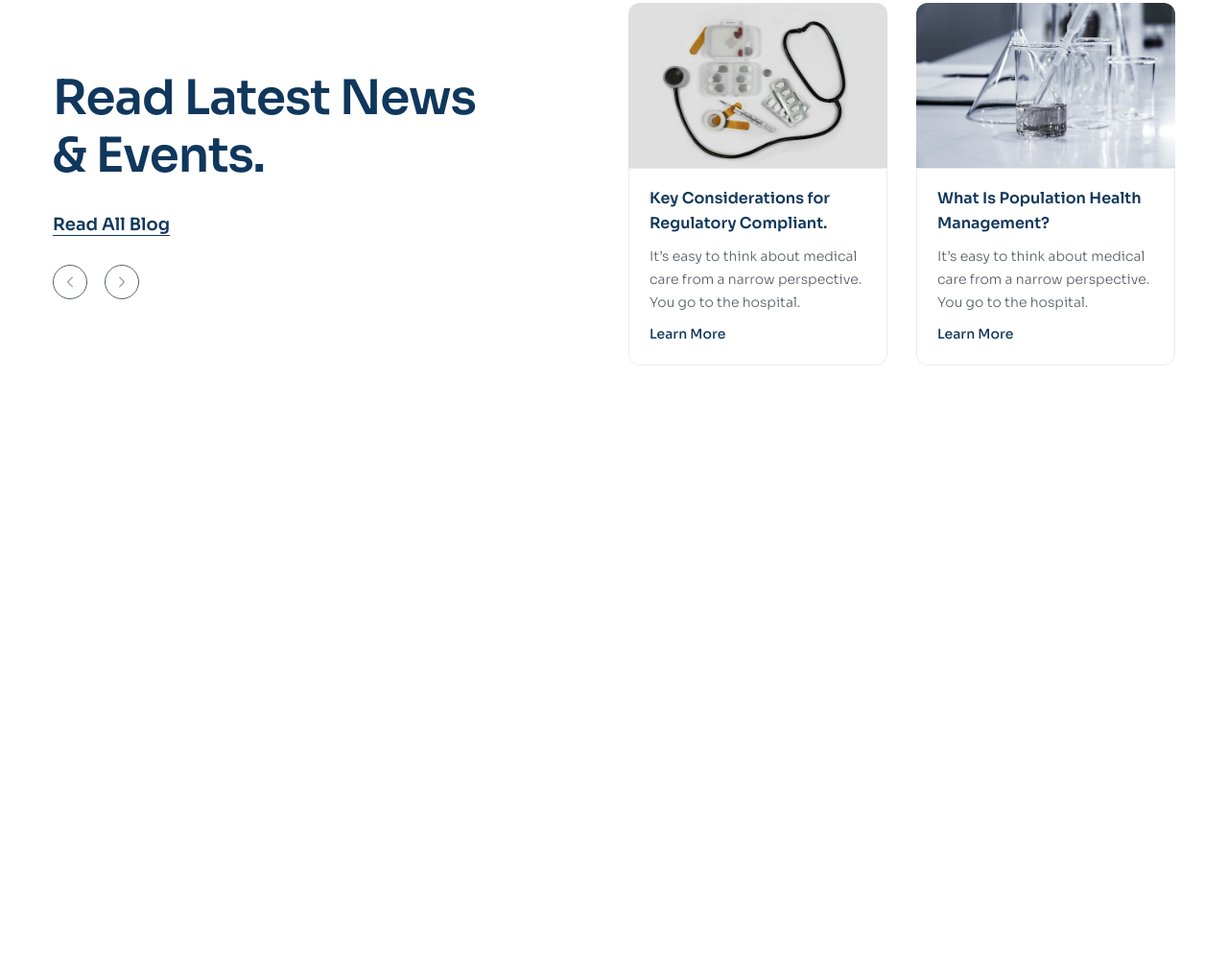
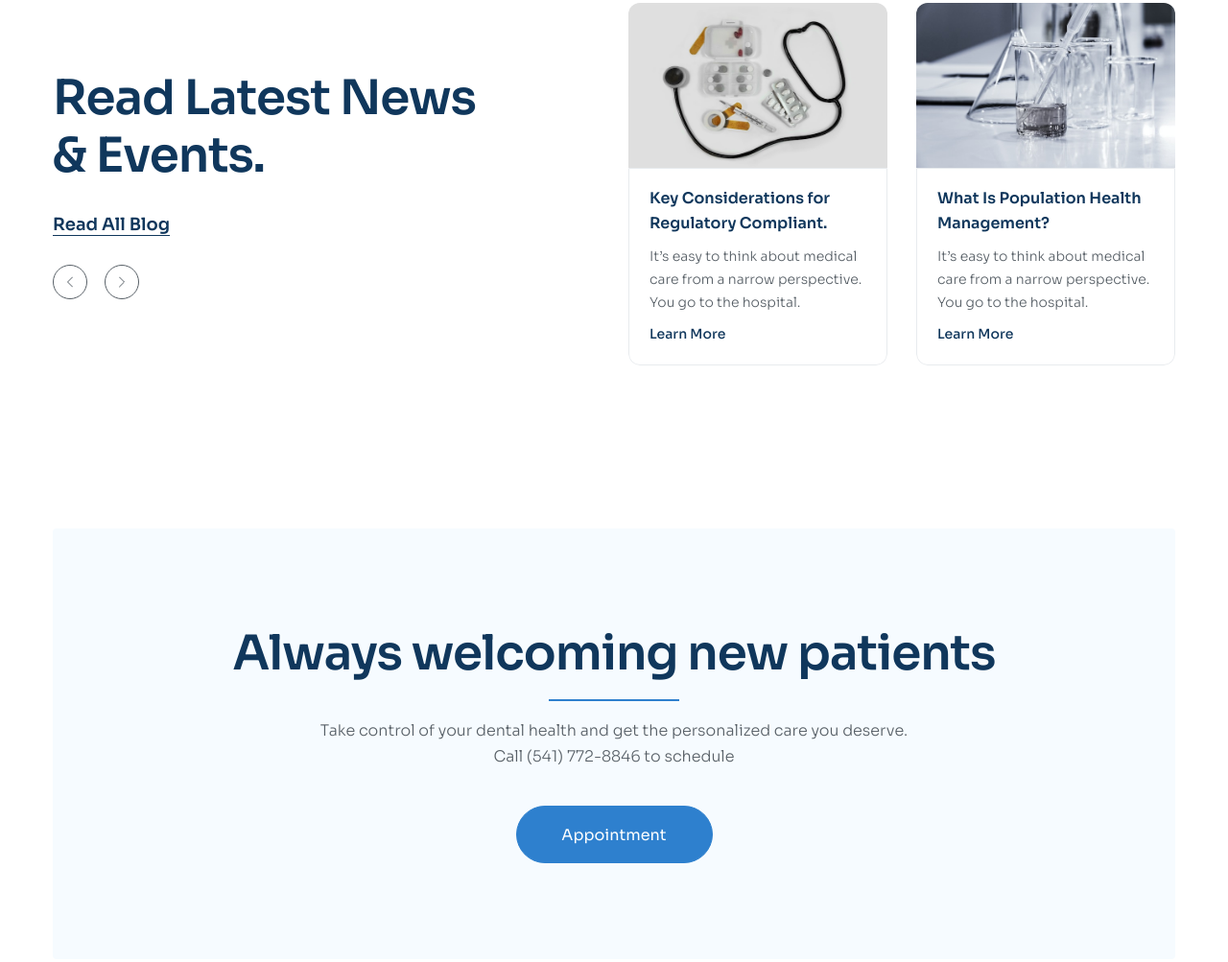
Before and after one commit to hoangvinhsctn/f8-htmlcss-03, a plain HTML site: page index.html in a window 1280 px wide. Shown: the part 5062-6065 px from the top of the page at 96% size. Before the commit the page ends 5800 px from the top, so only its background shows below. Drawn offline with Linux system fonts and the light colour scheme.

Commit message:
Làm phần Appointment

```diff
--- a/assets/css/styles.css
+++ b/assets/css/styles.css
@@ -605,7 +605,6 @@ a {
 }
 
 .news-item:hover {
-    transform: translateY(-12px);
     box-shadow: 0px 18px 50px 0px rgba(0, 0, 0, 0.05);
 }
 
@@ -614,10 +613,20 @@ a {
 }
 
 .news-item__thumb {
+    overflow: hidden;
+}
+
+.news-item__img {
     display: block;
     width: 100%;
+    height: 100%;
     height: 172px;
     object-fit: cover;
+    transition: 0.25s;
+}
+
+.news-item__img:hover {
+    transform: scale(1.1);
 }
 
 .news-item__body {
@@ -651,3 +660,43 @@ a {
     font-weight: 500;
     line-height: 1.26;
 }
+
+.news-item__more:hover {
+    color: #2e80ce;
+}
+
+/* ======Appointment======== */
+.appointment {
+    margin: 85px 0 170px;
+}
+
+.appointment__inner {
+    background: #f6fbff;
+    border-radius: 4px;
+    padding: 100px 70px;
+    text-align: center;
+}
+
+.appointment__heading {
+    position: relative;
+    padding-bottom: 20px;
+}
+
+.appointment__heading::after {
+    position: absolute;
+    content: "";
+    display: block;
+    width: 136px;
+    left: 0;
+    right: 0;
+    bottom: 0;
+    margin: 0 auto;
+    height: 2px;
+    background: #2e80ce;
+}
+
+.appointment__desc {
+    max-width: 617px;
+    margin: 18px auto 38px;
+    font-size: 1.6rem;
+}
--- a/index.html
+++ b/index.html
@@ -186,7 +186,7 @@
             </div>
         </header>
 
-        <main style="height: 5000px">
+        <main style="height: 10000px">
             <!-- Service -->
             <section class="service">
                 <div class="container">
@@ -597,12 +597,12 @@
                         <div class="news__list">
                             <!-- New item 1 -->
                             <article class="news-item">
-                                <figure>
+                                <figure class="news-item__thumb">
                                     <a href="#!">
                                         <img
                                             src="./assets/img/new-01.jpg"
                                             alt="Medical"
-                                            class="news-item__thumb"
+                                            class="news-item__img"
                                         />
                                     </a>
                                 </figure>
@@ -626,12 +626,12 @@
 
                             <!-- New item 2 -->
                             <article class="news-item">
-                                <figure>
+                                <figure class="news-item__thumb">
                                     <a href="#!">
                                         <img
                                             src="./assets/img/new-02.jpg"
                                             alt="Medical"
-                                            class="news-item__thumb"
+                                            class="news-item__img"
                                         />
                                     </a>
                                 </figure>
@@ -656,6 +656,23 @@
                     </div>
                 </div>
             </section>
+
+            <!-- Appointment -->
+            <section class="appointment">
+                <div class="container">
+                    <div class="appointment__inner">
+                        <h2 class="section-heading appointment__heading">
+                            Always welcoming new patients
+                        </h2>
+                        <p class="section-desc appointment__desc">
+                            Take control of your dental health and get the
+                            personalized care you deserve. Call (541) 772-8846
+                            to schedule
+                        </p>
+                        <a href="#!" class="btn">Appointment</a>
+                    </div>
+                </div>
+            </section>
         </main>
     </body>
 </html>
```
